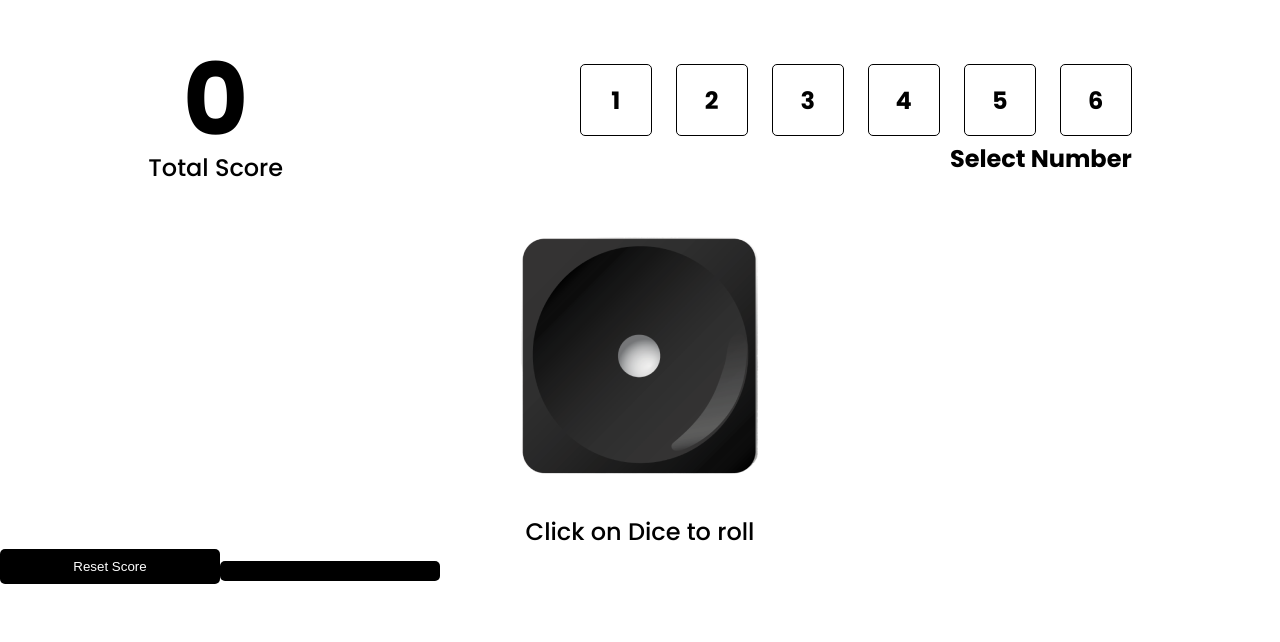
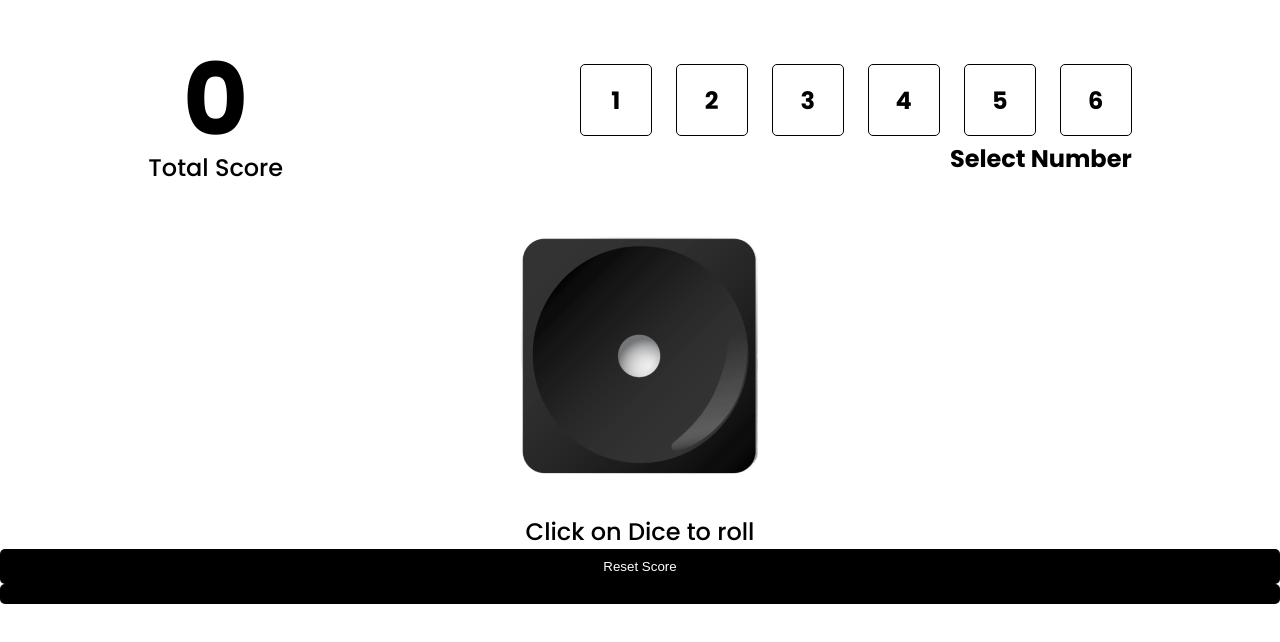
Before and after one commit to aadarshraj02/Dice-Game, a React (Vite) app: page / in a window 1280 px wide. Both pictures are taken after a click on the button "Play Now". Shown: the top 642 px of the page. Built offline with nearby package versions, Linux system fonts and the light colour scheme.

Commit message:
updated styling of buttons

```diff
--- a/src/components/Gameplay.jsx
+++ b/src/components/Gameplay.jsx
@@ -64,4 +64,8 @@ const MainContainer = styled.main`
     align-items: center;
     justify-content: space-around;
   }
+  .btn {
+    display: flex;
+    flex-direction: column;
+  }
 `;
--- a/src/styled/Button.js
+++ b/src/styled/Button.js
@@ -8,9 +8,9 @@ export const Button = styled.button`
   color: #fff;
   border: none;
   cursor: pointer;
-  transition: all linear 0.4s;
+  transition: all 0.4s linear;
 
   &:hover {
-    opacity: 0.7;
+    opacity: 0.5;
   }
 `;
```
